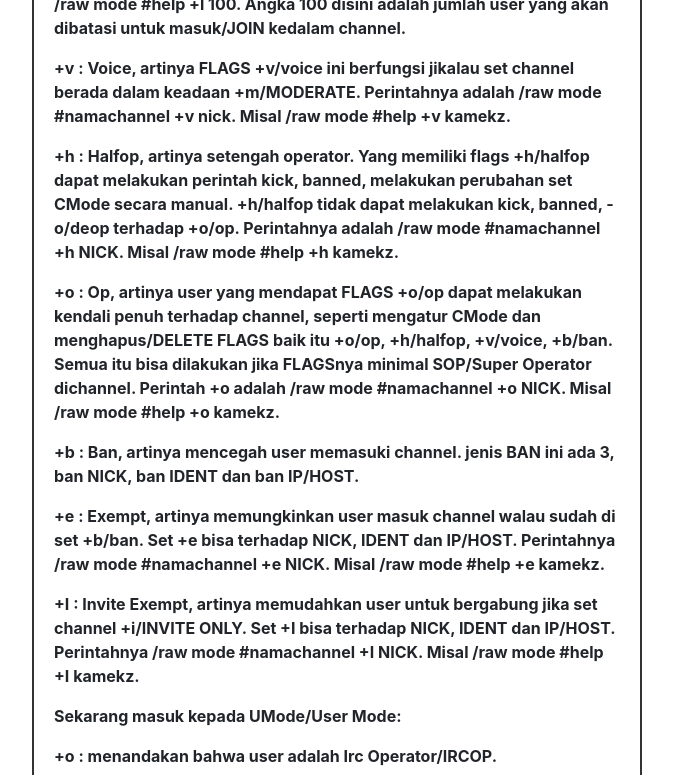
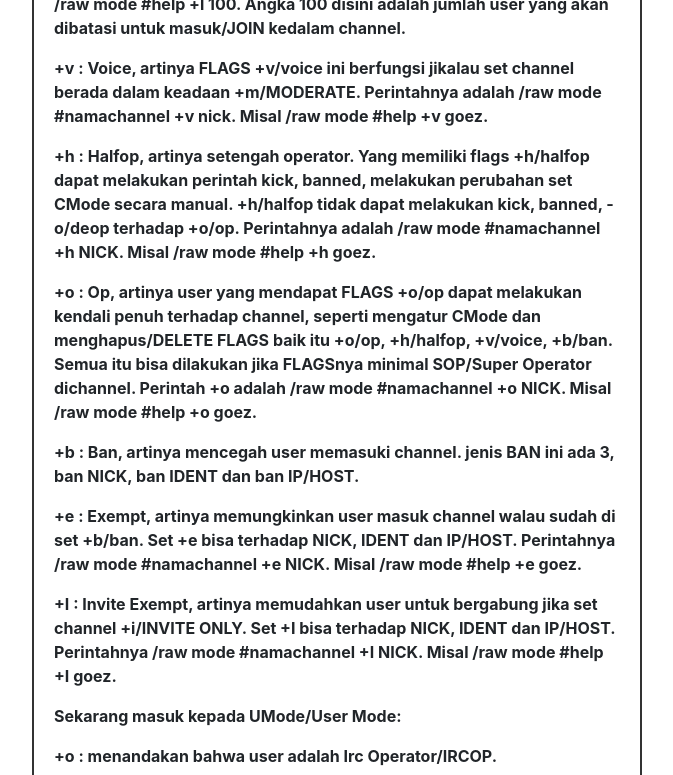
Before and after one commit to ciut/ciut.github.io, a Jekyll site: the page built from _posts/2009-03-17-chmode-dan-umode.md, in a window 1280 px wide and 1400 px high, scrolled down 1509 px. Shown: the part 202-977 px from the top of the window, without its empty margins (303-976 px from the left). Built offline with Jekyll 4.4.1, drawn with Linux system fonts in a browser that asks for light colours; some web fonts are replaced.

Commit message:
rev post

```diff
--- a/_posts/2009-03-17-chmode-dan-umode.md
+++ b/_posts/2009-03-17-chmode-dan-umode.md
@@ -46,17 +46,17 @@ Sekarang yang termasuk With Parameters. Apa saja itu? Ini dia:
 
 +l : Limit, artinya membatasi jumlah user yang akan masuk ke dalam channel. Perintahnya adalah: /raw mode #namachannel +l batas. Misal /raw mode #help +l 100. Angka 100 disini adalah jumlah user yang akan dibatasi untuk masuk/JOIN kedalam channel.
 
-+v : Voice, artinya FLAGS +v/voice ini berfungsi jikalau set channel berada dalam keadaan +m/MODERATE. Perintahnya adalah /raw mode #namachannel +v nick. Misal /raw mode #help +v kamekz.
++v : Voice, artinya FLAGS +v/voice ini berfungsi jikalau set channel berada dalam keadaan +m/MODERATE. Perintahnya adalah /raw mode #namachannel +v nick. Misal /raw mode #help +v goez.
 
-+h : Halfop, artinya setengah operator. Yang memiliki flags +h/halfop dapat melakukan perintah kick, banned, melakukan perubahan set CMode secara manual. +h/halfop tidak dapat melakukan kick, banned, -o/deop terhadap +o/op. Perintahnya adalah /raw mode #namachannel +h NICK. Misal /raw mode #help +h kamekz.
++h : Halfop, artinya setengah operator. Yang memiliki flags +h/halfop dapat melakukan perintah kick, banned, melakukan perubahan set CMode secara manual. +h/halfop tidak dapat melakukan kick, banned, -o/deop terhadap +o/op. Perintahnya adalah /raw mode #namachannel +h NICK. Misal /raw mode #help +h goez.
 
-+o : Op, artinya user yang mendapat FLAGS +o/op dapat melakukan kendali penuh terhadap channel, seperti mengatur CMode dan menghapus/DELETE FLAGS baik itu +o/op, +h/halfop, +v/voice, +b/ban. Semua itu bisa dilakukan jika FLAGSnya minimal SOP/Super Operator dichannel. Perintah +o adalah /raw mode #namachannel +o NICK. Misal /raw mode #help +o kamekz.
++o : Op, artinya user yang mendapat FLAGS +o/op dapat melakukan kendali penuh terhadap channel, seperti mengatur CMode dan menghapus/DELETE FLAGS baik itu +o/op, +h/halfop, +v/voice, +b/ban. Semua itu bisa dilakukan jika FLAGSnya minimal SOP/Super Operator dichannel. Perintah +o adalah /raw mode #namachannel +o NICK. Misal /raw mode #help +o goez.
 
 +b : Ban, artinya mencegah user memasuki channel. jenis BAN ini ada 3, ban NICK, ban IDENT dan ban IP/HOST.
 
-+e : Exempt, artinya memungkinkan user masuk channel walau sudah di set +b/ban. Set +e bisa terhadap NICK, IDENT dan IP/HOST. Perintahnya /raw mode #namachannel +e NICK. Misal /raw mode #help +e kamekz.
++e : Exempt, artinya memungkinkan user masuk channel walau sudah di set +b/ban. Set +e bisa terhadap NICK, IDENT dan IP/HOST. Perintahnya /raw mode #namachannel +e NICK. Misal /raw mode #help +e goez.
 
-+I : Invite Exempt, artinya memudahkan user untuk bergabung jika set channel +i/INVITE ONLY. Set +I bisa terhadap NICK, IDENT dan IP/HOST. Perintahnya /raw mode #namachannel +I NICK. Misal /raw mode #help +I kamekz.
++I : Invite Exempt, artinya memudahkan user untuk bergabung jika set channel +i/INVITE ONLY. Set +I bisa terhadap NICK, IDENT dan IP/HOST. Perintahnya /raw mode #namachannel +I NICK. Misal /raw mode #help +I goez.
 
 Sekarang masuk kepada UMode/User Mode:
 
```
Also changed, not shown: other parts of _posts/2009-03-17-chmode-dan-umode.md (+1 -1 lines).
